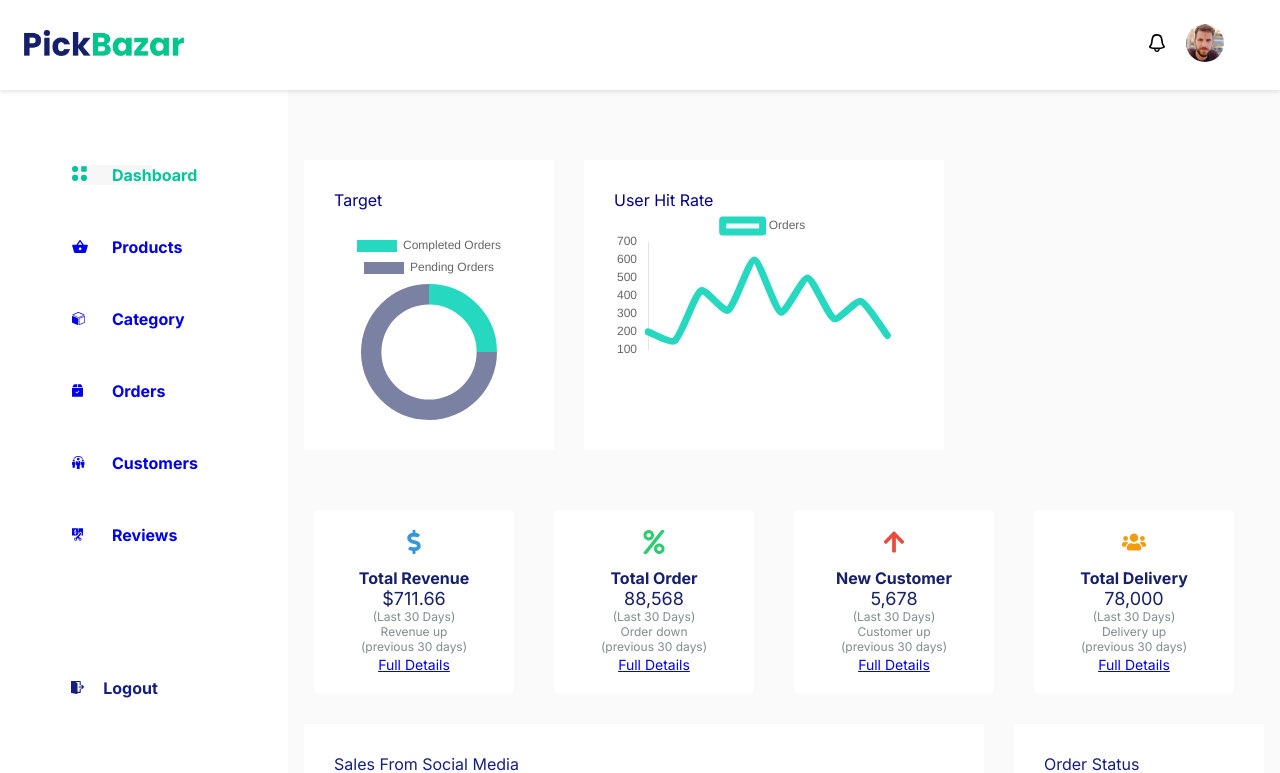
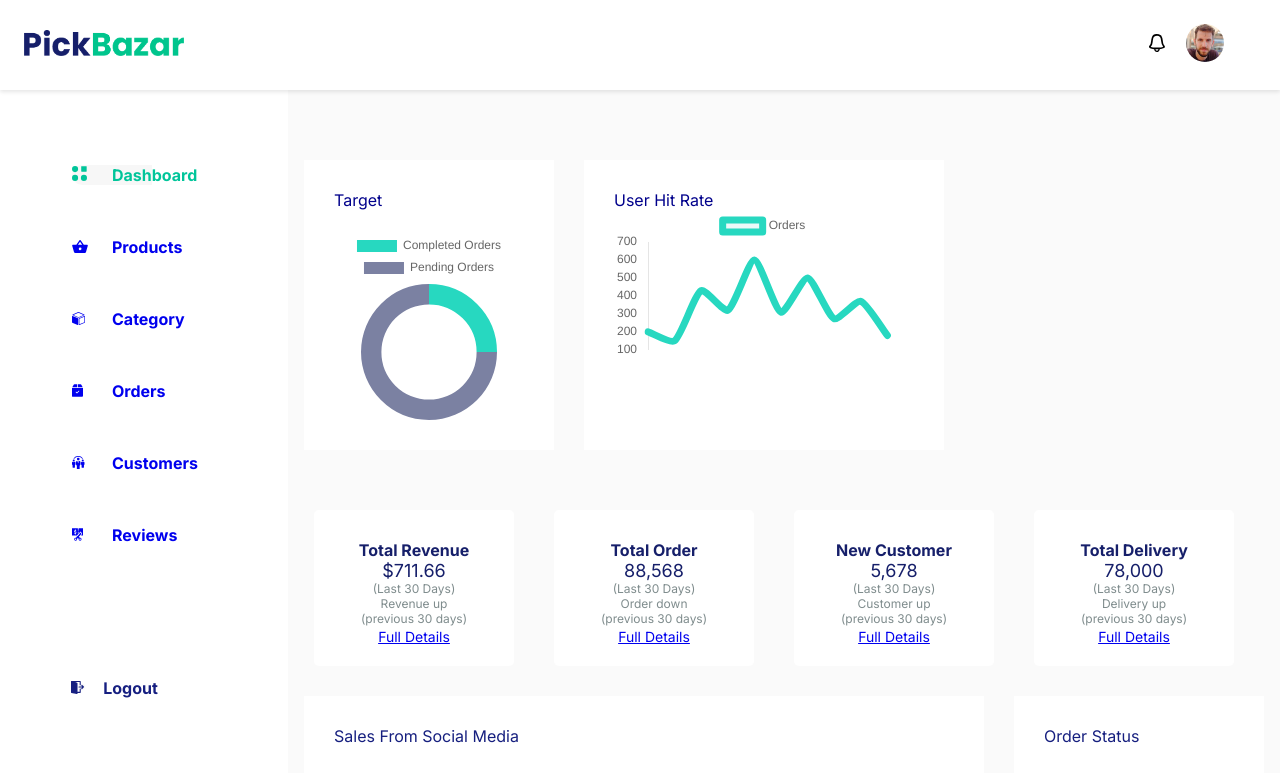
Before and after one commit to yusufie/shop, a Next.js app: page /admin/dashboard in a window 1280 px wide. Shown: the top 773 px of the page. Built offline with nearby package versions, Linux system fonts and the light colour scheme.

Commit message:
bugfix: react icons

```diff
--- a/src/app/(admin)/components/Dashboard/FourChart.tsx
+++ b/src/app/(admin)/components/Dashboard/FourChart.tsx
@@ -1,13 +1,13 @@
 import React from 'react';
-import { FaDollarSign, FaPercent, FaArrowUp, FaUsers } from 'react-icons/fa';
-import styles from './fourchart.module.css';
+// import { FaDollarSign, FaPercent, FaArrowUp, FaUsers } from 'react-icons/fa';
+import styles from './FourChart.module.css';
 
 const FourChart: React.FC = () => {
   const data = [
     {
       title: 'Total Revenue',
       value: '$711.66',
-      icon: <FaDollarSign size={24} color="#3498db" />,
+      // icon: <FaDollarSign size={24} color="#3498db" />,
       details: [
         '(Last 30 Days)',
         'Revenue up',
@@ -18,7 +18,7 @@ const FourChart: React.FC = () => {
     {
       title: 'Total Order',
       value: '88,568',
-      icon: <FaPercent size={24} color="#2ecc71" />,
+      // icon: <FaPercent size={24} color="#2ecc71" />,
       details: [
         '(Last 30 Days)',
         'Order down',
@@ -29,7 +29,7 @@ const FourChart: React.FC = () => {
     {
       title: 'New Customer',
       value: '5,678',
-      icon: <FaArrowUp size={24} color="#e74c3c" />,
+      // icon: <FaArrowUp size={24} color="#e74c3c" />,
       details: [
         '(Last 30 Days)',
         'Customer up',
@@ -40,7 +40,7 @@ const FourChart: React.FC = () => {
     {
       title: 'Total Delivery',
       value: '78,000',
-      icon: <FaUsers size={24} color="#f39c12" />,
+      // icon: <FaUsers size={24} color="#f39c12" />,
       details: [
         '(Last 30 Days)',
         'Delivery up',
@@ -55,7 +55,9 @@ const FourChart: React.FC = () => {
       <div style={{ display: 'flex', justifyContent: 'space-around', marginBottom: '20px' }}>
         {data.map((item, index) => (
           <div key={index} className={ `${styles.chartItem}`} >
-            <div className={styles.icon}>{item.icon}</div>
+            <div className={styles.icon}>
+              {/* {item.icon} */}
+              </div>
             <h3 className={styles.title}>{item.title}</h3>
             <p className={styles.value}>{item.value}</p>
             {item.details.map((detail, i) => (
```
Also changed, not shown: 1 other file (tests, documents, lock files or other folders).
